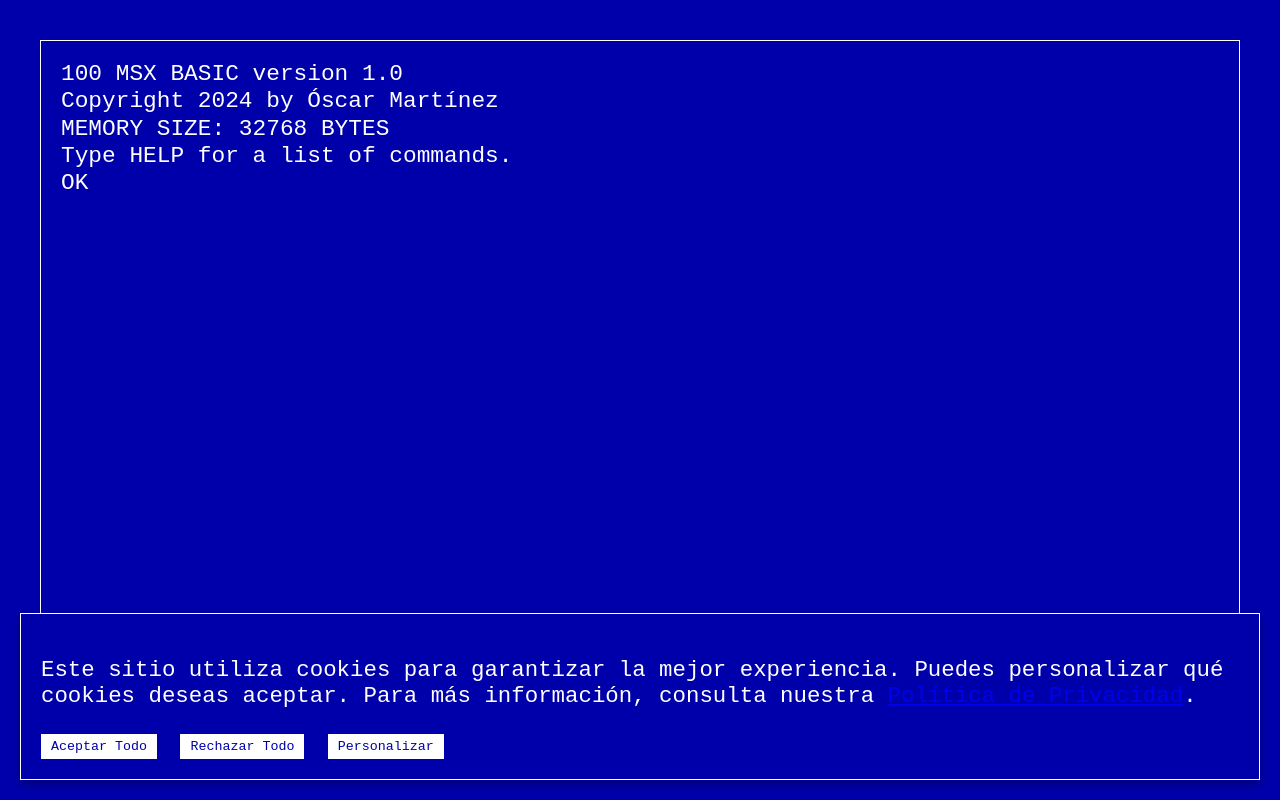
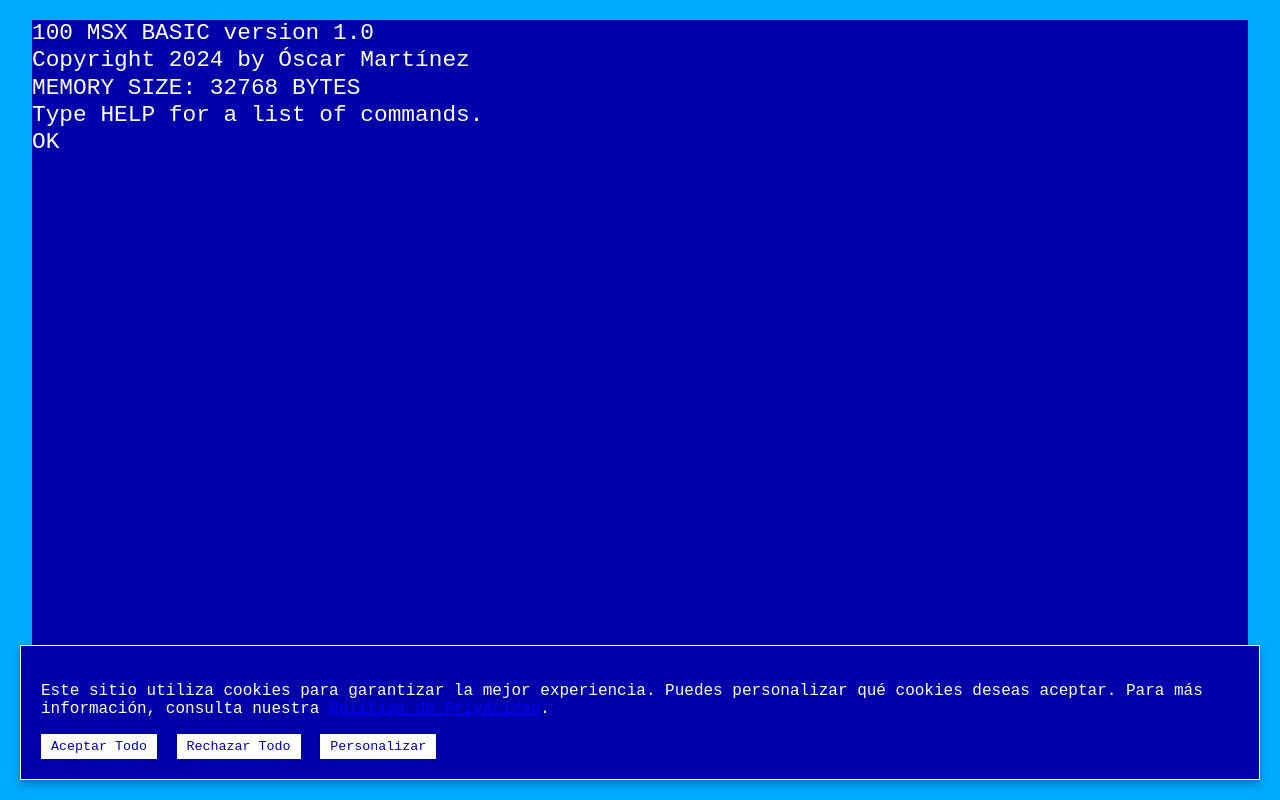
Before and after one commit to omrpps/100msx, a plain HTML site: page index.html in a window 1280 px wide. Drawn offline with Linux system fonts and the light colour scheme; a web font is replaced by a local one.

Commit message:
Add files via upload

```diff
--- a/css/styles.css
+++ b/css/styles.css
@@ -1,65 +1,52 @@
-/* Estilos generales */
+/* Tipografía MSX */
 @font-face {
   font-family: 'MSX';
   src: url('../fuentes/MSX.ttf') format('truetype');
 }
 
+/* 1. Fondo azul claro y centrado con flex */
 body {
-    background-color: #0000AA;
-    color: white;
-    font-family: 'MSX', monospace;
-    font-size: calc(16px + 0.5vw);
+  background-color: #00AAFF;  /* Azul claro para el "marco" */
   margin: 0;
   padding: 0;
-    overflow: hidden;
-    display: flex;
-    justify-content: center;
-    align-items: center;
-    height: 100vh;
+  display: flex;             /* Flexbox para centrar #console */
+  justify-content: center;   /* Centrar horizontalmente */
+  align-items: center;       /* Centrar verticalmente */
+  width: 100vw;              /* Ocupar el ancho completo */
+  height: 100vh;             /* Ocupar la altura completa */
+  font-family: 'MSX', monospace;
+  color: white;
 }
 
-/* Contenedor principal de la consola */
+/* 2. Pantalla MSX: color azul oscuro y casi toda la pantalla */
 #console {
-  white-space: pre-wrap; /* Permitir saltos de línea */
-  word-wrap: break-word; /* Ajustar palabras largas */
-  overflow-wrap: break-word; /* Ajustar palabras largas */
-  padding: 20px;
-  width: 95%; /* Aprovechar casi todo el ancho disponible */
-  max-width: 1200px; /* Limitar el ancho máximo en pantallas grandes */
-  height: 90vh; /* Usar el 90% de la altura de la pantalla */
-  margin: auto; /* Centrar horizontalmente */
-  border: 1px solid white;
-  font-family: 'MSX', monospace;
-  font-size: calc(10px + 1vw); /* Tamaño de texto ajustable */
-  line-height: 1.2; /* Ajuste entre líneas */
-  overflow-y: auto; /* Scroll vertical si el contenido excede */
-  overflow-x: hidden; /* Evitar scroll horizontal */
-  background-color: #0000AA; /* Fondo azul clásico */
-  color: white; /* Texto en blanco */
-  box-sizing: border-box; /* Incluir padding y borde en el tamaño total */
+  background-color: #0000AA; /* Azul MSX */
+  width: 95vw;               /* 95% del ancho viewport */
+  height: 95vh;              /* 95% de la altura viewport */
+  border: none;
+  margin: 0;
+  padding: 0;
+  box-sizing: border-box;
+  overflow-y: auto;          /* Scroll vertical si excede */
+  overflow-x: hidden;        /* Evitar scroll horizontal */
+  font-size: calc(10px + 1vw);
+  line-height: 1.2;
+  white-space: pre-wrap; /* Importante para que \n se muestre como salto de línea */
 }
 
-/* Estilo para el cursor parpadeante */
+/* Cursor parpadeante */
 .cursor-blink {
-  display: inline; /* Mostrar en línea */
-  animation: blink 1s steps(2, start) infinite; /* Parpadeo */
+  display: inline;
+  animation: blink 1s steps(2, start) infinite;
 }
 
 @keyframes blink {
   50% {
-    opacity: 0; /* Hacer invisible al 50% */
+    opacity: 0;
   }
 }
 
-/* Estilos para pantallas pequeñas (teléfonos y tablets) */
-@media (max-width: 768px) {
-  #console {
-    width: 100%; /* Usar todo el ancho disponible */
-    height: 85vh; /* Ajustar altura en móviles */
-    font-size: calc(8px + 1vw); /* Reducir tamaño de fuente en pantallas pequeñas */
-  }
-}
-
+/* Efecto cassette-loading (igual que tu código) */
 #cassette-loading {
   position: fixed;
   top: 0;
@@ -88,7 +75,7 @@
   }
 }
 
-  /* Ventana de Cookies */
+/* Ventana de cookies (igual que tu código) */
 #cookie-popup {
   position: fixed;
   bottom: 20px;
@@ -125,3 +112,12 @@
 #cookie-customize.hidden {
   display: none;
 }
+
+/* (Opcional) Ajustes en pantallas pequeñas */
+@media (max-width: 768px) {
+  #console {
+    width: 90vw;
+    height: 90vh;
+    font-size: calc(8px + 2vw);
+  }
+}
```
Lines whose indentation alone changed are shown as unchanged.
